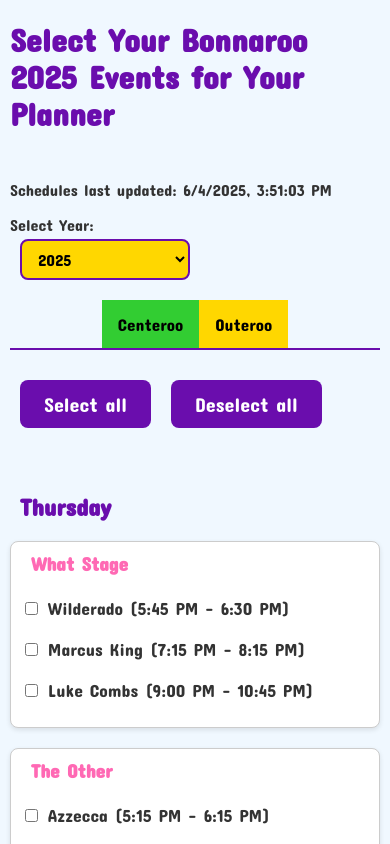
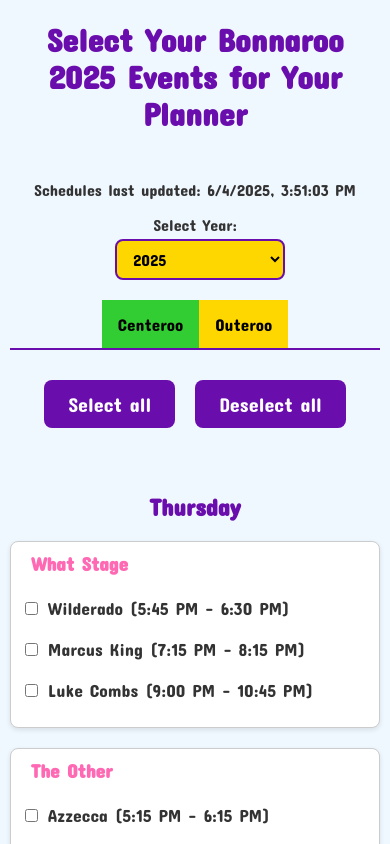
Before and after one commit to CU-Jon/BonnarooPlanner-Static, a React (Create React App) app: page / in a window 390 px wide. Shown: the top 844 px of the page. Built offline with nearby package versions, Linux system fonts and the light colour scheme.

Commit message:
Fix css on mobile again

```diff
--- a/public/assets/style.css
+++ b/public/assets/style.css
@@ -186,10 +186,6 @@
     margin: 0;
     padding: 0;
   }
-  body {
-    display: block;
-    text-align: left;
-  }
   .container {
     padding: 10px;
     margin: 0;
--- a/src/components/PlannerView.js
+++ b/src/components/PlannerView.js
@@ -195,7 +195,7 @@
   return (
     <div className="container" id="plannerView">
       <h3 className="print-instructions">
-        Scroll down to print this page or save to PDF!
+        Scroll down to save to PDF or export to your calendar!
       </h3>
 
       {buildTable(activeTab)}
```
